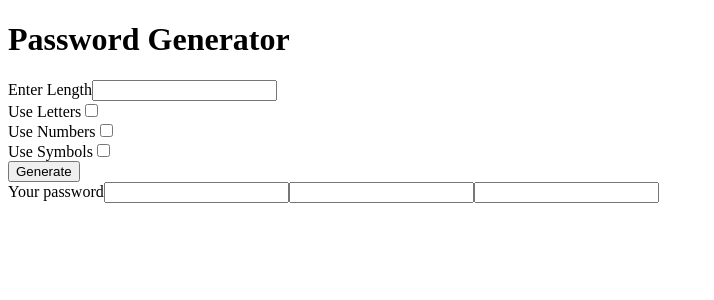
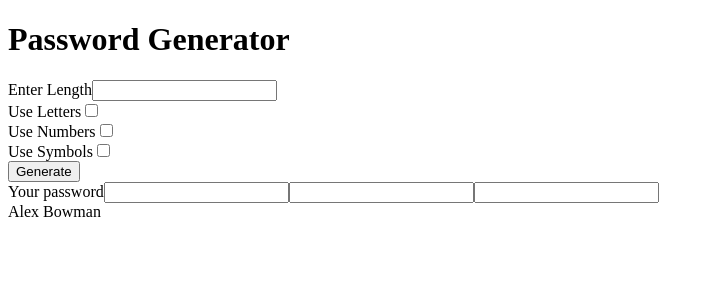
Before and after one commit to evgeniyp92/angular-learning, an Angular app in the folder password-generator/: page / in a window 1280 px wide. Shown: the top 300 px of the page, without its empty margins (0-714 px from the left). Built offline with nearby package versions, Linux system fonts and the light colour scheme.

Commit message:
Interpolatoin example

```diff
--- a/password-generator/src/app/app.component.html
+++ b/password-generator/src/app/app.component.html
@@ -32,9 +32,12 @@ Tailwind styles in here -->
   <label>Your password</label>
   <!-- Property binding syntax -->
   <!-- Can display state this way -->
+  <input [value]="password" />
   <!-- Can also call methods -->
+  <input [value]="getPassword()" />
   <!-- Alternate syntax -->
-  <input [value]="password" />
-  <input [value]="getPassword()" />
   <input value="{{ password }}" />
 </div>
+
+<!-- Literally displaying the value (interpolation)-->
+{{ getName() }}
--- a/password-generator/src/app/app.component.ts
+++ b/password-generator/src/app/app.component.ts
@@ -20,4 +20,8 @@ export class AppComponent {
   public getPassword() {
     return this.password;
   }
+
+  public getName() {
+    return 'Alex Bowman';
+  }
 }
```
